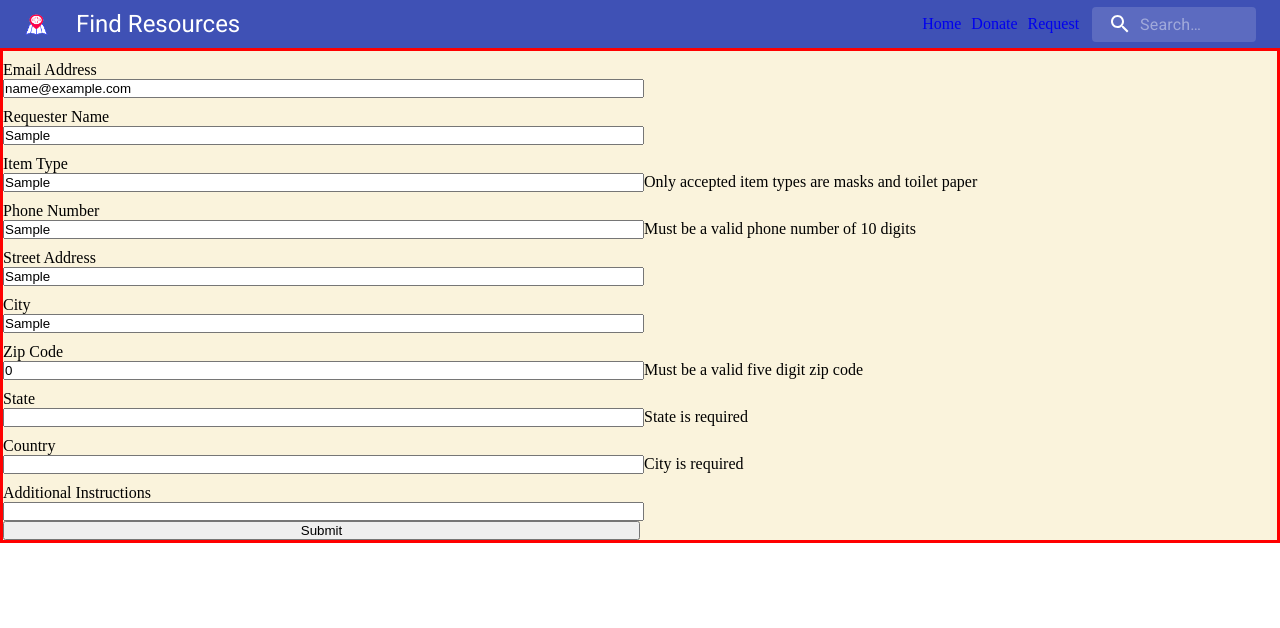
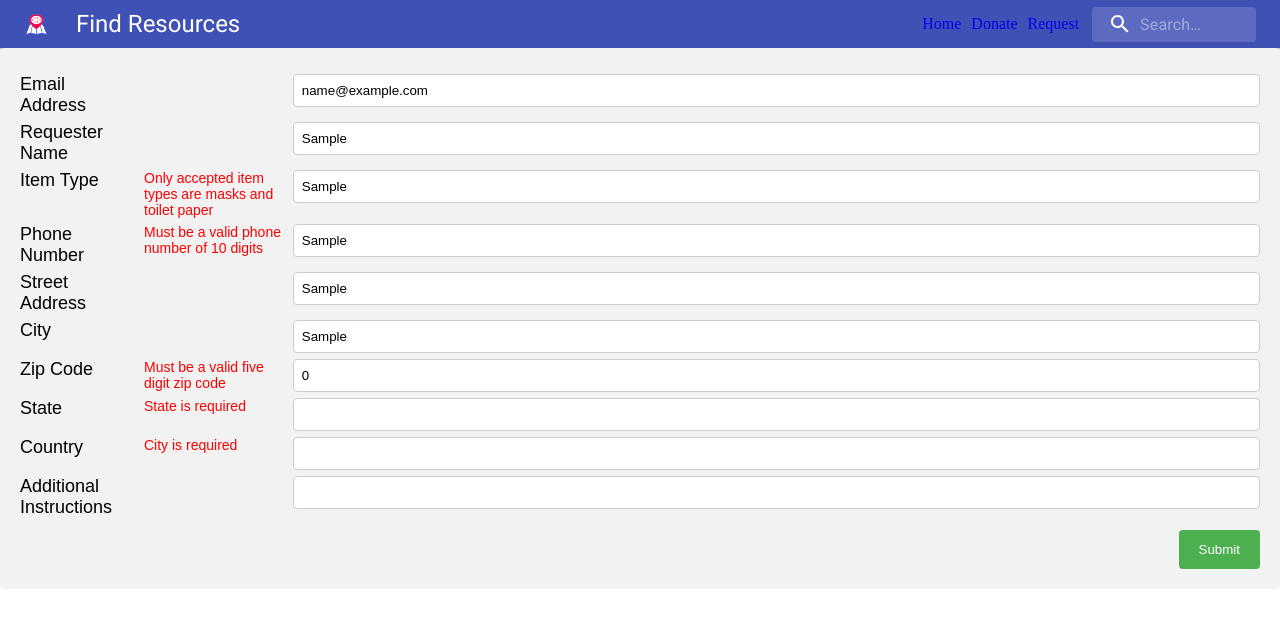
Before and after one commit to watheuer/covid-hackathon, a React (Create React App) app in the folder client/: page /request in a window 1280 px wide. Both pictures are taken after typing "name@example.com", "Sample", "Sample", "Sample", "Sample", "Sample" into the empty fields and a click on the button "Submit". Shown: the top 628 px of the page. Built offline with nearby package versions, Linux system fonts and the light colour scheme.

Commit message:
basic css for the request form (#18)

```diff
--- a/client/src/asks/RequestForm.tsx
+++ b/client/src/asks/RequestForm.tsx
@@ -81,7 +81,15 @@ const RequestForm: FunctionComponent<RequestFormProps> = ({ postAsk }) => {
   return (
 
     <form style={requestStyle} onSubmit={formik.handleSubmit}>
+
+      <div>
+        <div style={colType}>
           <label style={labelStyle} htmlFor="email">Email Address</label>
+        </div>
+        <div style={colError}>
+          {formik.errors.email ? <div>{formik.errors.email}</div> : null}
+        </div>
+        <div style={colInput}>
           <input style={inputStyle}
             id="email"
             name="email"
@@ -89,9 +97,18 @@ const RequestForm: FunctionComponent<RequestFormProps> = ({ postAsk }) => {
             onChange={formik.handleChange}
             value={formik.values.email}
           />
-      {formik.errors.email ? <div>{formik.errors.email}</div> : null}
+        </div>
+        <div style={rowAfter} />
+      </div>
 
+      <div>
+        <div style={colType}>
           <label style={labelStyle} htmlFor="requester">Requester Name</label>
+        </div>
+        <div style={colError}>
+          {formik.errors.requester ? <div>{formik.errors.requester}</div> : null}
+        </div>
+        <div style={colInput}>
           <input style={inputStyle}
             id="requester"
             name="requester"
@@ -99,9 +116,18 @@ const RequestForm: FunctionComponent<RequestFormProps> = ({ postAsk }) => {
             onChange={formik.handleChange}
             value={formik.values.requester}
           />
-      {formik.errors.requester ? <div>{formik.errors.requester}</div> : null}
+        </div>
+        <div style={rowAfter} />
+      </div>
 
+      <div>
+        <div style={colType}>
           <label style={labelStyle} htmlFor="item">Item Type</label>
+        </div>
+        <div style={colError}>
+          {formik.errors.item ? <div>{formik.errors.item}</div> : null}
+        </div>
+        <div style={colInput}>
           <input style={inputStyle}
             id="item"
             name="item"
@@ -109,9 +135,18 @@ const RequestForm: FunctionComponent<RequestFormProps> = ({ postAsk }) => {
             onChange={formik.handleChange}
             value={formik.values.item}
           />
-      {formik.errors.item ? <div>{formik.errors.item}</div> : null}
+        </div>
+        <div style={rowAfter} />
+      </div>
 
+      <div>
+        <div style={colType}>
           <label style={labelStyle} htmlFor="phone">Phone Number</label>
+        </div>
+        <div style={colError}>
+          {formik.errors.phone ? <div>{formik.errors.phone}</div> : null}
+        </div>
+        <div style={colInput}>
           <input style={inputStyle}
             id="phone"
             name="phone"
@@ -119,9 +154,18 @@ const RequestForm: FunctionComponent<RequestFormProps> = ({ postAsk }) => {
             onChange={formik.handleChange}
             value={formik.values.phone}
           />
-      {formik.errors.phone ? <div>{formik.errors.phone}</div> : null}
+        </div>
+        <div style={rowAfter} />
+      </div>
 
+      <div>
+        <div style={colType}>
           <label style={labelStyle} htmlFor="street_address">Street Address</label>
+        </div>
+        <div style={colError}>
+          {formik.errors.location?.street_address ? <div>{formik.errors.location?.street_address}</div> : null}
+        </div>
+        <div style={colInput}>
           <input style={inputStyle}
             id="street_address"
             name="location.street_address"
@@ -129,9 +173,18 @@ const RequestForm: FunctionComponent<RequestFormProps> = ({ postAsk }) => {
             onChange={formik.handleChange}
             value={formik.values.location.street_address}
           />
-      {formik.errors.location?.street_address ? <div>{formik.errors.location?.street_address}</div> : null}
+        </div>
+        <div style={rowAfter} />
+      </div>
 
+      <div>
+        <div style={colType}>
           <label style={labelStyle} htmlFor="city">City</label>
+        </div>
+        <div style={colError}>
+          {formik.errors.location?.city ? <div>{formik.errors.location?.city}</div> : null}
+        </div>
+        <div style={colInput}>
           <input style={inputStyle}
             id="city"
             name="location.city"
@@ -139,9 +192,18 @@ const RequestForm: FunctionComponent<RequestFormProps> = ({ postAsk }) => {
             onChange={formik.handleChange}
             value={formik.values.location.city}
           />
-      {formik.errors.location?.city ? <div>{formik.errors.location?.city}</div> : null}
+        </div>
+        <div style={rowAfter} />
+      </div>
 
+      <div>
+        <div style={colType}>
           <label style={labelStyle} htmlFor="zip">Zip Code</label>
+        </div>
+        <div style={colError}>
+          {formik.errors.location?.zip ? <div>{formik.errors.location?.zip}</div> : null}
+        </div>
+        <div style={colInput}>
           <input style={inputStyle}
             id="zip"
             name="location.zip"
@@ -149,9 +211,18 @@ const RequestForm: FunctionComponent<RequestFormProps> = ({ postAsk }) => {
             onChange={formik.handleChange}
             value={formik.values.location.zip}
           />
-      {formik.errors.location?.zip ? <div>{formik.errors.location?.zip}</div> : null}
+        </div>
+        <div style={rowAfter} />
+      </div>
 
+      <div>
+        <div style={colType}>
           <label style={labelStyle} htmlFor="state">State</label>
+        </div>
+        <div style={colError}>
+          {formik.errors.location?.state ? <div>{formik.errors.location?.state}</div> : null}
+        </div>
+        <div style={colInput}>
           <input style={inputStyle}
             id="state"
             name="location.state"
@@ -159,9 +230,18 @@ const RequestForm: FunctionComponent<RequestFormProps> = ({ postAsk }) => {
             onChange={formik.handleChange}
             value={formik.values.location.state}
           />
-      {formik.errors.location?.state ? <div>{formik.errors.location?.state}</div> : null}
+        </div>
+        <div style={rowAfter} />
+      </div>
 
+      <div>
+        <div style={colType}>
           <label style={labelStyle} htmlFor="country">Country</label>
+        </div>
+        <div style={colError}>
+          {formik.errors.location?.country ? <div>{formik.errors.location?.country}</div> : null}
+        </div>
+        <div style={colInput}>
           <input style={inputStyle}
             id="country"
             name="location.country"
@@ -169,9 +249,19 @@ const RequestForm: FunctionComponent<RequestFormProps> = ({ postAsk }) => {
             onChange={formik.handleChange}
             value={formik.values.location.country}
           />
-      {formik.errors.location?.country ? <div>{formik.errors.location?.country}</div> : null}
+        </div>
+        <div style={rowAfter} />
+      </div>
 
+      <div>
+        <div style={colType}>
           <label style={labelStyle} htmlFor="instructions">Additional Instructions</label>
+        </div>
+        <div style={colError}>
+          {formik.errors.instructions ? <div>{formik.errors.instructions}</div> : null}
+
+        </div>
+        <div style={colInput}>
           <input style={inputStyle}
             id="instructions"
             name="instructions"
@@ -179,35 +269,78 @@ const RequestForm: FunctionComponent<RequestFormProps> = ({ postAsk }) => {
             onChange={formik.handleChange}
             value={formik.values.instructions}
           />
-      {formik.errors.instructions ? <div>{formik.errors.instructions}</div> : null}
+        </div>
+        <div style={rowAfter} />
+      </div>
 
+      <div>
         <button style={buttonStyle} type="submit">Submit</button>
+        <div style={rowAfter} />
+      </div>
     </form>
   );
 };
 
 const requestStyle: CSS.Properties = {
-  background: "#faf3dc",
-  display: "flex",
-  flexWrap: "wrap",
-  border: "red solid",
-  alignItems: "flex-start"
+  borderRadius: "5px",
+  backgroundColor: "#f2f2f2",
+  padding: "20px"
 }
 
 const labelStyle: CSS.Properties = {
   width: "50%",
-  padding: "10px 10px 0px 0px"
+  padding: "10px 10px 0px 0px",
+  fontFamily: "'Signika', sans-serif",
+  fontSize: "18px"
 }
 
 const inputStyle: CSS.Properties = {
-  width: "50%",
-  padding:"0px 0px 0px 0px"
+  width: "100%",
+  padding: "8px",
+  border: "1px solid #ccc",
+  borderRadius: "4px",
+  boxSizing: "border-box",
+  resize: "vertical",
+  fontFamily: "'Signika', sans-serif",
 }
 
 const buttonStyle: CSS.Properties = {
-  width: "50%",
-  height: "auto",
-  padding: "0px 0px 0px 0px"
+  backgroundColor: "#4CAF50",
+  color: "white",
+  padding: "12px 20px",
+  border: "none",
+  borderRadius: "4px",
+  cursor: "pointer",
+  float: "right",
+  marginTop: "12px"
+}
+
+const colType: CSS.Properties = {
+  float: "left",
+  width: "10%",
+  marginTop: "6px"
+}
+
+const colError: CSS.Properties = {
+  float: "left",
+  width: "12%",
+  marginTop: "6px",
+  color: "red",
+  fontFamily: "'Signika', sans-serif",
+  fontSize: "14px"
+
+}
+
+const colInput: CSS.Properties = {
+  float: "left",
+  width: "78%",
+  marginTop: "6px"
+}
+
+const rowAfter: CSS.Properties = {
+  content: "",
+  display: "table",
+  clear: "both"
 }
 
 export default connect
```
Lines whose indentation alone changed are shown as unchanged.
